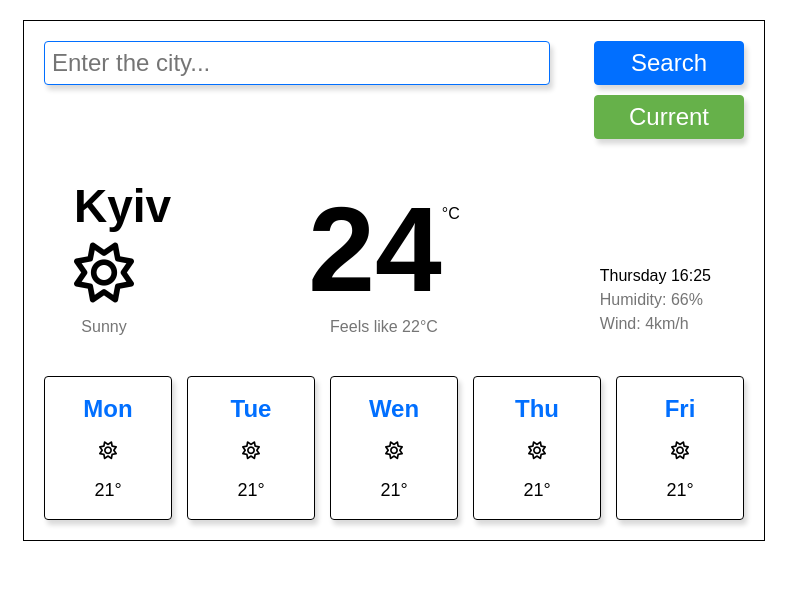
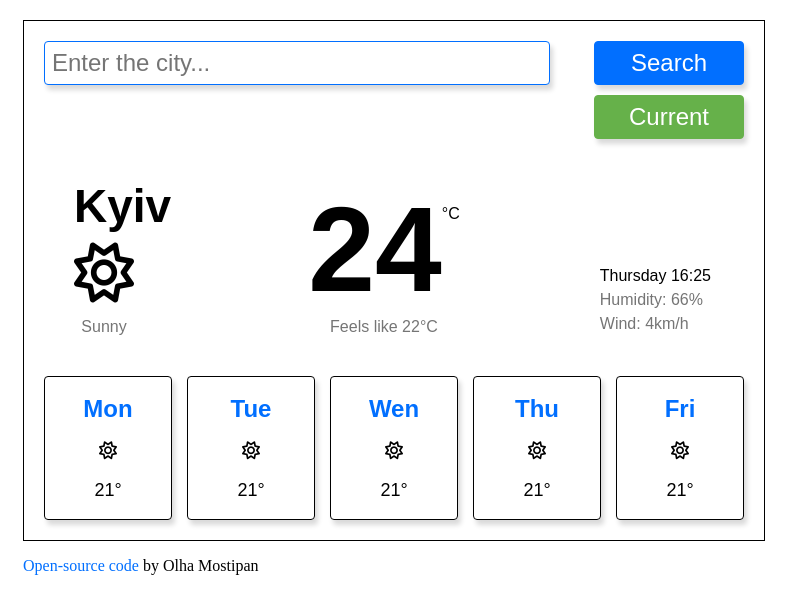
Before and after one commit to OlhaMostipan/project-weather, a plain HTML site: page index.html in a window 1280 px wide. Shown: the whole page, without its empty margins (0-805 px from the left). Drawn offline with nearby package versions, Linux system fonts and the light colour scheme; a web font is replaced by a local one.

Commit message:
added link to gitHub

```diff
--- a/index.html
+++ b/index.html
@@ -88,6 +88,9 @@
         </article>
       </footer>
     </div>
+    <p class="gitHubLink">
+      <a href="https://github.com/OlhaMostipan/project-weather">Open-source code</a>
+      by Olha Mostipan</p>
     <script src="index.js"></script>
   </body>
 </html>
--- a/style.css
+++ b/style.css
@@ -147,3 +147,6 @@ strong {
 .child {
   margin: 0;
 }
+.gitHubLink {
+  margin-left: 15px;
+}
```
